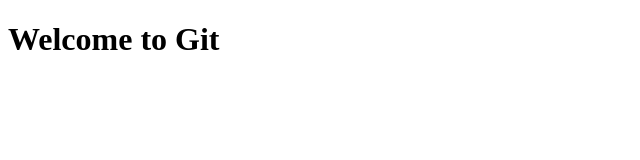
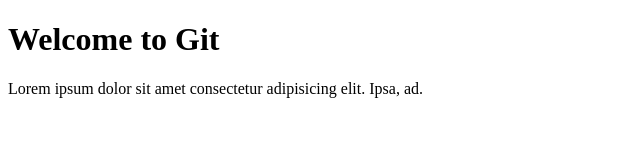
Before and after one commit to JayashreeMuthukumar/test, a plain HTML site: page index.html in a window 1280 px wide. Shown: the whole page, without its empty margins (0-640 px from the left). Drawn offline with Linux system fonts and the light colour scheme.

Commit message:
added para

```diff
--- a/index.html
+++ b/index.html
@@ -8,5 +8,6 @@
 </head>
 <body>
     <h1>Welcome to Git</h1>
+    <p>Lorem ipsum dolor sit amet consectetur adipisicing elit. Ipsa, ad.</p>
 </body>
 </html>
```
